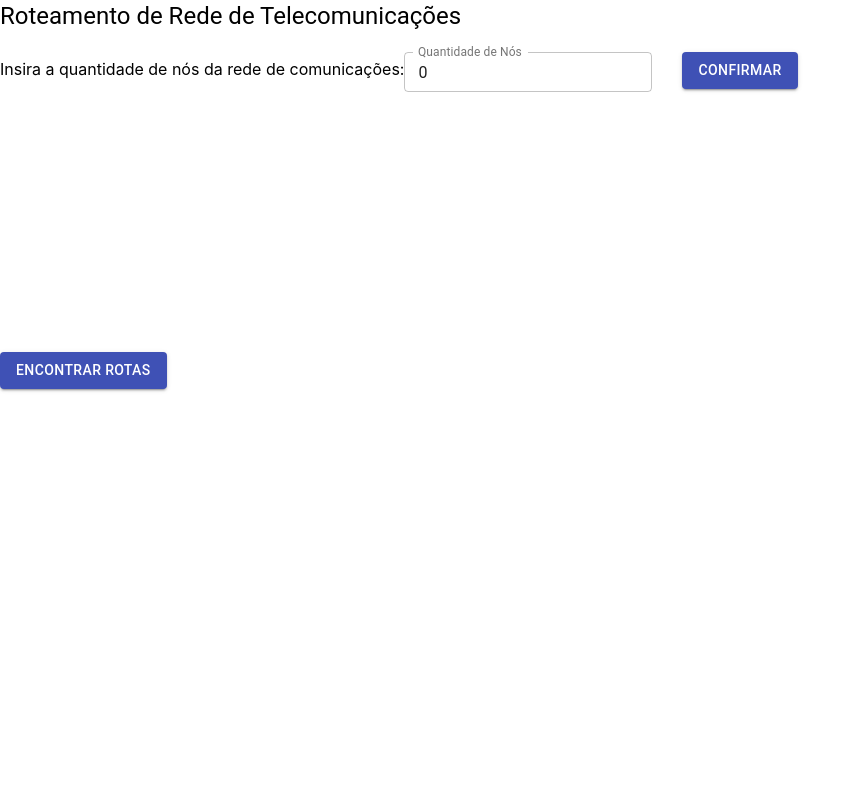
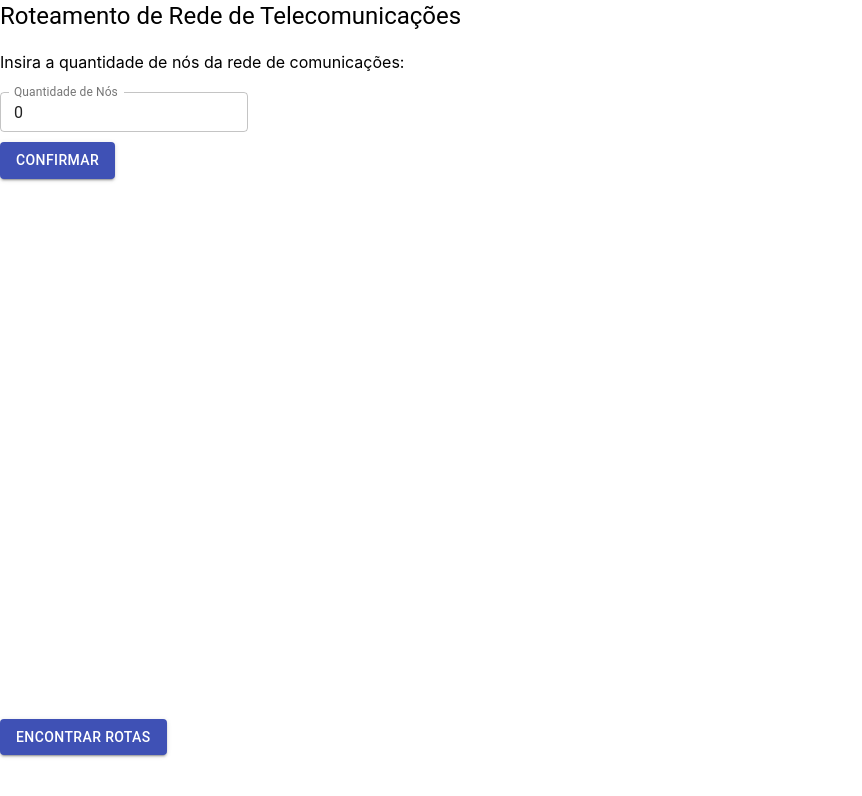
Before and after one commit to projeto-de-algoritmos/PD_AG, a React (Create React App) app in the folder rotary-comms/: page / in a window 1280 px wide. Shown: the top 796 px of the page, without its empty margins (0-862 px from the left). Built offline with nearby package versions, Linux system fonts and the light colour scheme.

Commit message:
Adicionando espacos

```diff
--- a/rotary-comms/src/App.js
+++ b/rotary-comms/src/App.js
@@ -24,7 +24,12 @@ function RotaryCommunications(props) {
 
   const handleChangenumNodes = (event) => {
     const value = event.target.value;
+    if (value <= 9) {
       setNumNodes(value);
+    } else {
+      // Caso contrário, defina o valor máximo permitido
+      setNumNodes(9);
+    }
   };
 
   const bellmanFord = (source) => {
@@ -182,7 +187,10 @@ function RotaryCommunications(props) {
       <Typography variant="h5" style={{ marginBottom: 20 }}>
         Roteamento de Rede de Telecomunicações
       </Typography>
-      <label htmlFor="campo-texto">Insira a quantidade de nós da rede de comunicações:</label>
+      <div>
+        <label  style={{ marginTop: 20 }}>Insira a quantidade de nós da rede de comunicações:</label>
+        <br></br>
+        <br></br>
         <TextField
                 value={numNodes}
                 onChange={(event) => handleChangenumNodes(event)}
@@ -190,16 +198,18 @@ function RotaryCommunications(props) {
                 label={`Quantidade de Nós`}
                 variant="outlined"
                 size="small"
-              style={{ marginRight: 30, marginBottom: 10 }}
+                style={{ marginRight: 70, marginBottom: 10 }}
                 disabled={!editavel}
+
         />
-
+        <br></br>
         <Button onClick={handleClickBotao} variant="contained" color="primary">
           Confirmar
         </Button>
-
-      <div className="center">{renderInputFields()}</div>
-
+      </div>
+      <br></br>
+      <div className="center" style={{ marginRight: 70, marginBottom: 250 }}>{renderInputFields()}</div>
+      <br></br>
       <Button variant="contained" color="primary" onClick={calculateOptimalRoutes}>
         Encontrar Rotas
       </Button>
```
Lines whose indentation alone changed are shown as unchanged.
